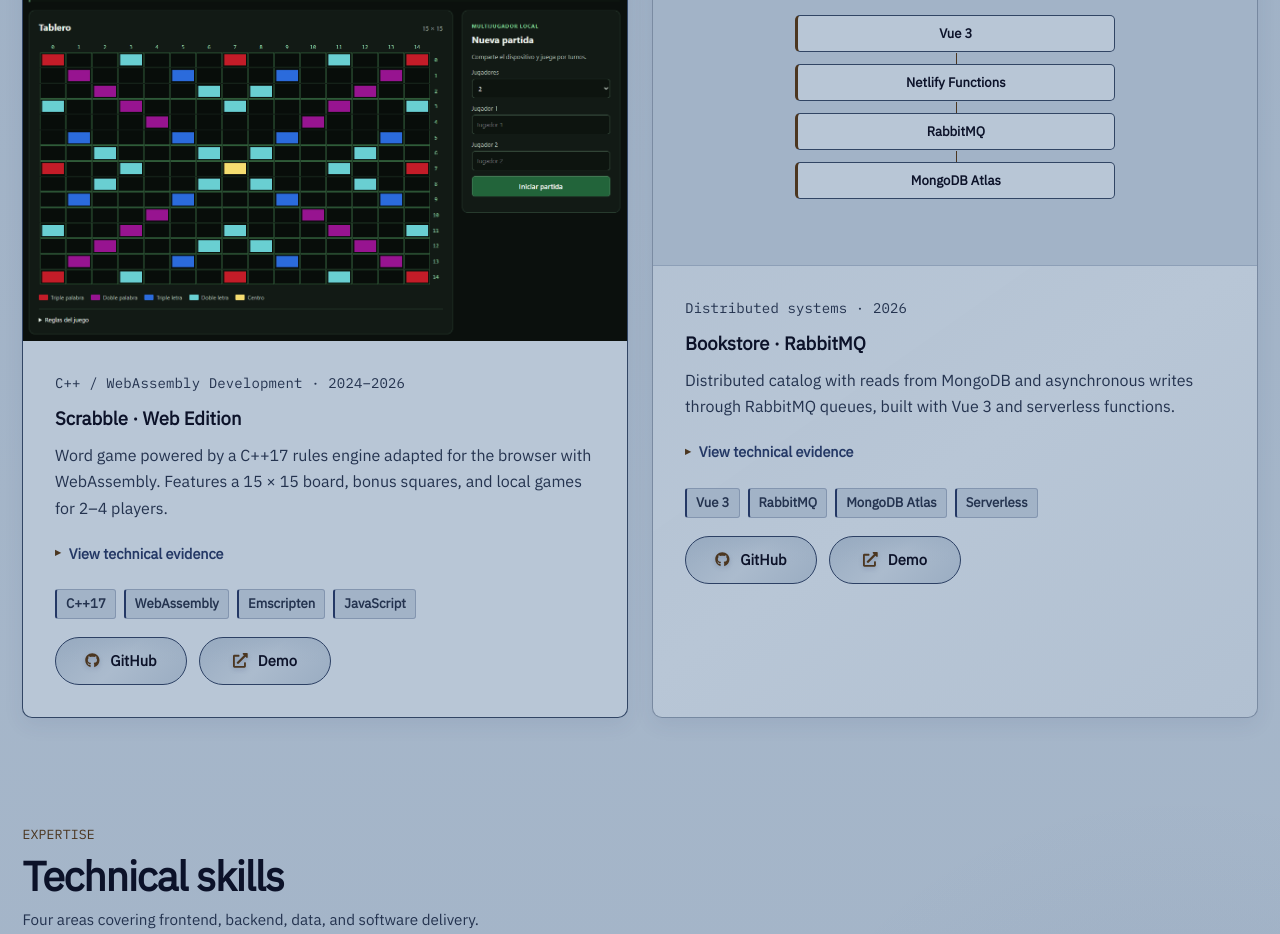
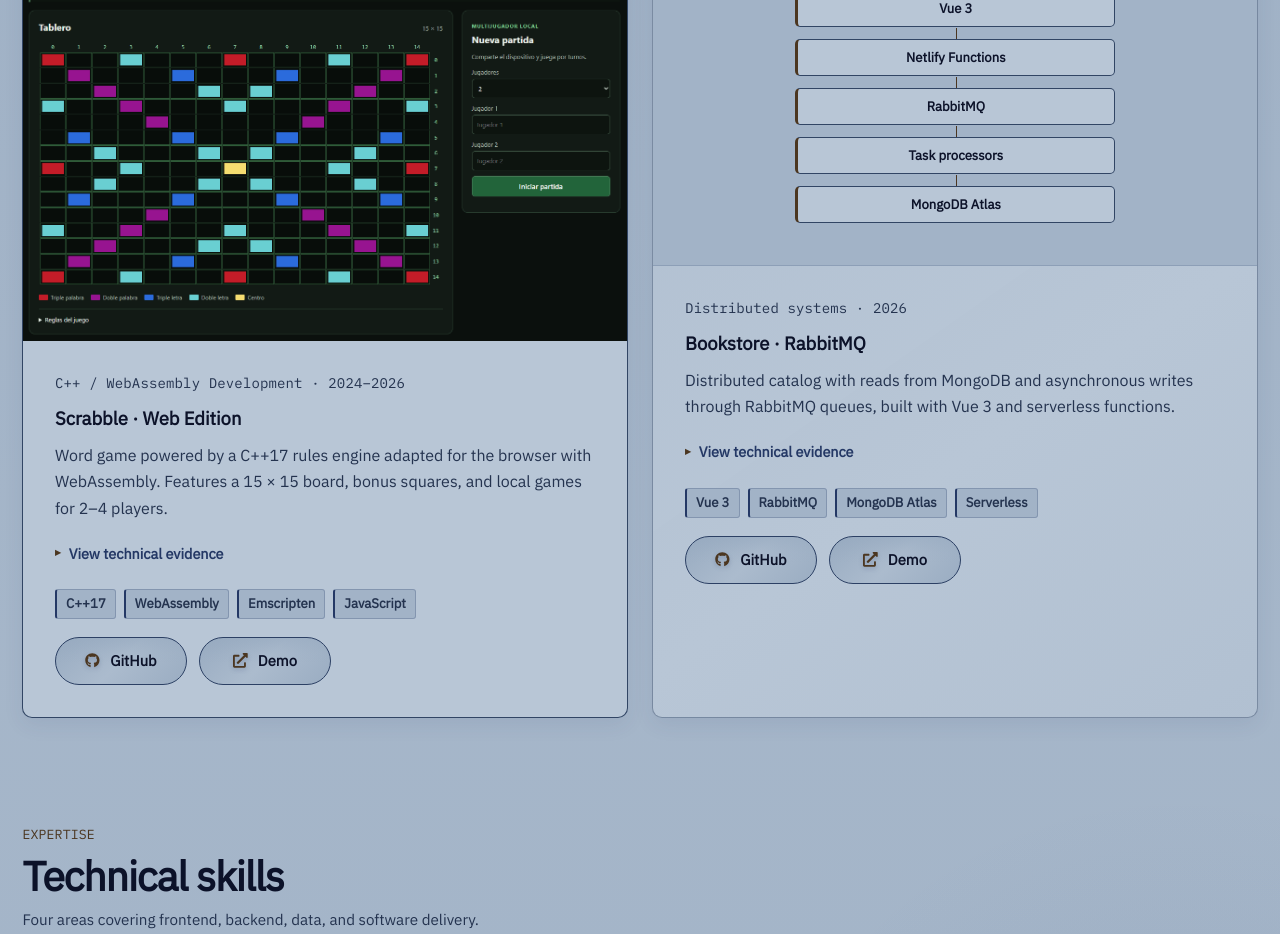
Before and after one commit to AndreaCarrilloOp/Professional-Portfolio, a React (Vite) app: page / in a window 1280 px wide. Shown: the part 1580-2514 px from the top of the page. Built offline with nearby package versions, Linux system fonts and the light colour scheme.

Commit message:
refactor(projects): clarify asynchronous write pipeline and preserve accessible semantic markup

```diff
--- a/src/constants.js
+++ b/src/constants.js
@@ -177,7 +177,7 @@ export const PROJECTS = [
     problemKey: "projects.bookstore.problem",
     contributionKey: "projects.bookstore.contribution",
     outcomeKey: "projects.bookstore.outcome",
-    architecture: ["Vue 3", "Netlify Functions", "RabbitMQ", "MongoDB Atlas"],
+    architecture: ["Vue 3", "Netlify Functions", "RabbitMQ", "Task processors", "MongoDB Atlas"],
     repo: "https://github.com/AndreaCarrilloOp/bookstore-RabbitMQ",
     demo: "https://bookstore-rabbitmq.vercel.app/",
     year: "2026",
```
